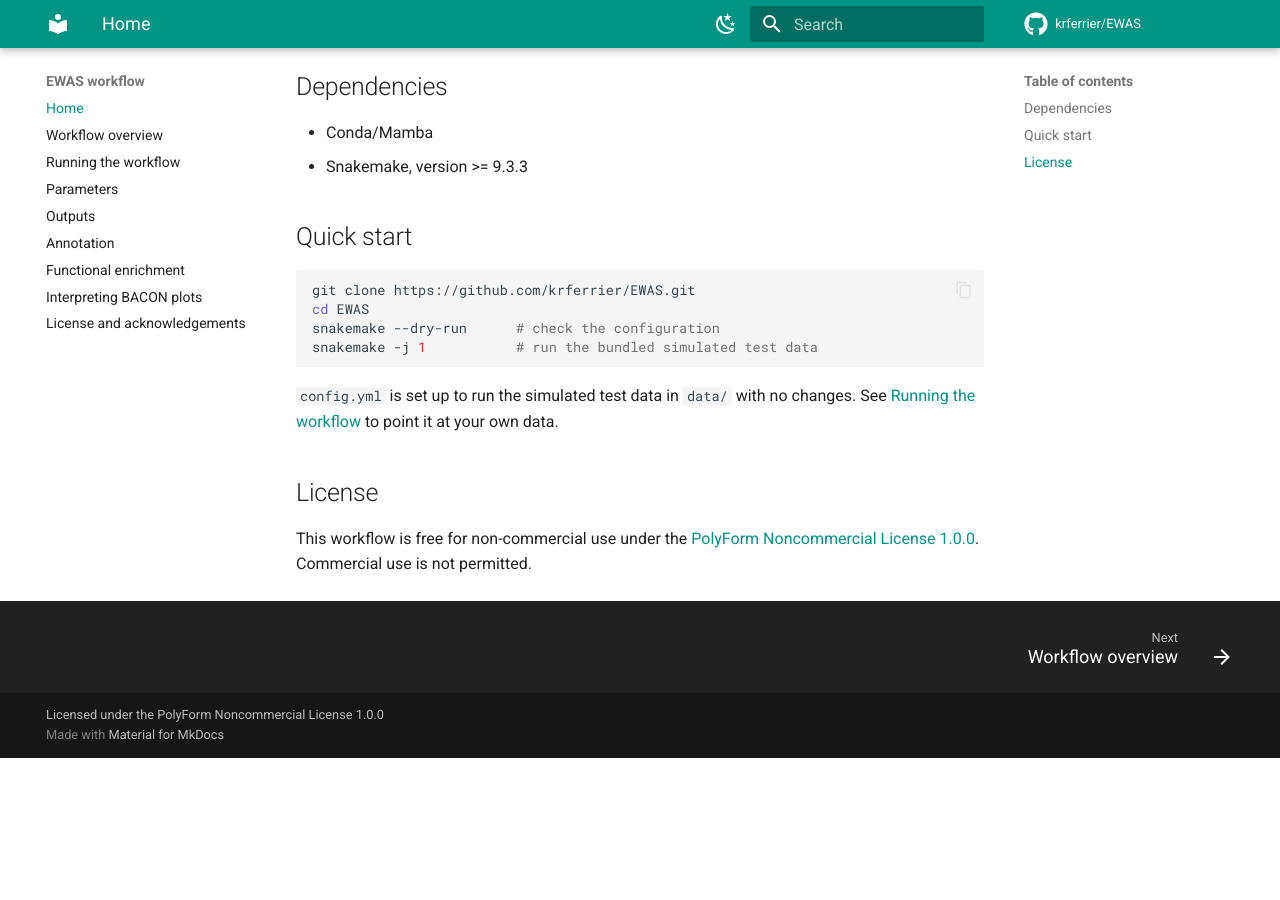
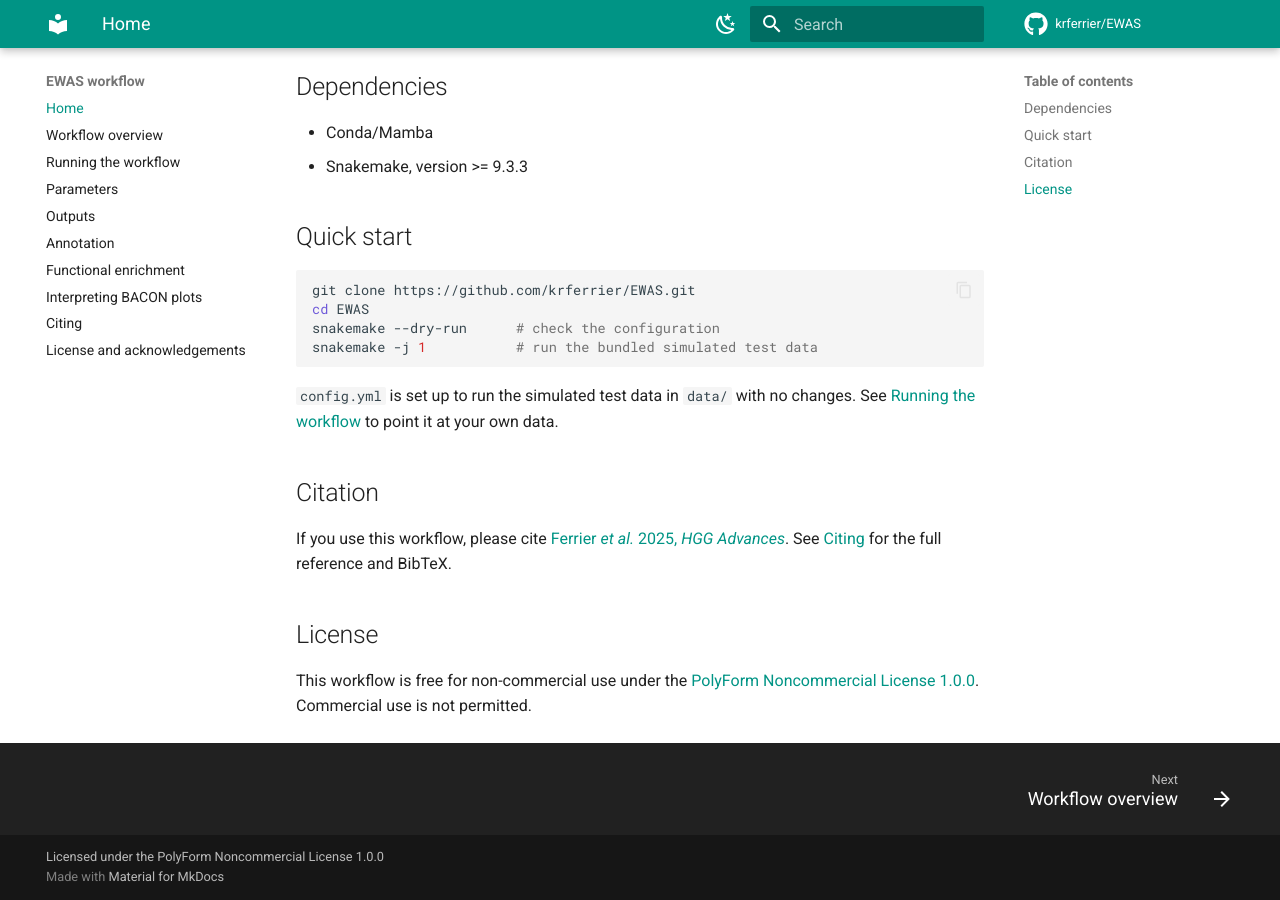
Before and after one commit to krferrier/EWAS, an MkDocs documentation site: the page built from docs/index.md, in a window 1280 px wide and 900 px high, scrolled down 1358 px. Built offline with MkDocs 1.6.1 and Material for MkDocs 9.7.7, drawn with Linux system fonts in a browser that asks for light colours; comment, search, counter and statistics services are not loaded; before the commit the page ends 2116 px from its top, so only the background shows below that.

Commit message:
Add citation for Ferrier et al. 2025 (HGG Adv), which used v1.0.0
- README: Citation section
- docs: Citing page with BibTeX; citation note on the home page
- CITATION.cff for GitHub's 'Cite this repository' button

Co-Authored-By: Claude Opus 5.5 <noreply@anthropic.com>

```diff
--- a/docs/index.md
+++ b/docs/index.md
@@ -32,6 +32,10 @@ snakemake -j 1           # run the bundled simulated test data
 `config.yml` is set up to run the simulated test data in `data/` with no
 changes. See [Running the workflow](usage.md) to point it at your own data.
 
+## Citation
+
+If you use this workflow, please cite [Ferrier *et al.* 2025, *HGG Advances*](https://doi.org/10.1016/j.xhgg.2025.100552). See [Citing](citing.md) for the full reference and BibTeX.
+
 ## License
 
 This workflow is free for non-commercial use under the
--- a/mkdocs.yml
+++ b/mkdocs.yml
@@ -45,6 +45,7 @@ nav:
   - Annotation: annotation.md
   - Functional enrichment: enrichment.md
   - Interpreting BACON plots: bacon-plots.md
+  - Citing: citing.md
   - License and acknowledgements: license.md
 
 markdown_extensions:
```
Also changed, not shown: README.md (+8 -0 lines), docs/citing.md (added, +24 -0 lines), 1 other file.
